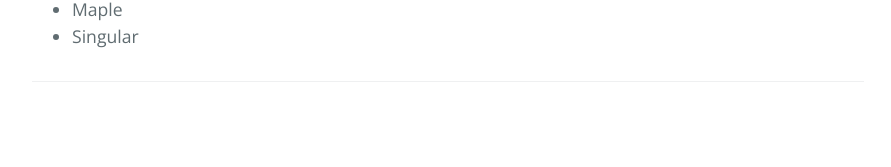
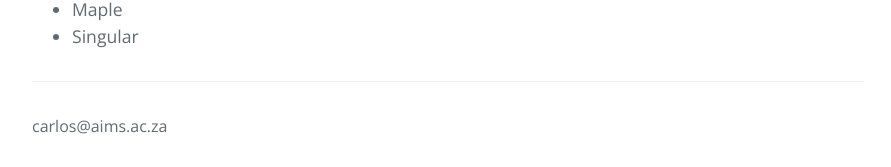
Before and after one commit to carlosdibaya/carlosdibaya.github.io, a Jekyll site: the page built from index.md, in a window 1280 px wide and 900 px high, scrolled down 2750 px. Shown: the part 730-897 px from the top of the window, without its empty margins (192-1083 px from the left). Built offline with Jekyll 4.4.1, drawn with Linux system fonts in a browser that asks for light colours; before the commit the page ends 3626 px from its top, so only the background shows below that.

Commit message:
Update default.html

```diff
--- a/_layouts/default.html
+++ b/_layouts/default.html
@@ -22,7 +22,7 @@
         <a href="{{ site.github.repository_url }}" class="btn">View on GitHub</a>
       {% endif %}
       {% if site.show_downloads %}
-        <a href="{{ site.github.zip_url }}" class="btn">Download my resume</a>
+        <a href="{{ site.github.zip_url }}" class="btn">Resume</a>
       {% endif %}
     </header>
 
@@ -30,7 +30,7 @@
       {{ content }}
 
       <footer class="site-footer">
-
+        carlos@aims.ac.za
       </footer>
     </main>
   </body>
```
